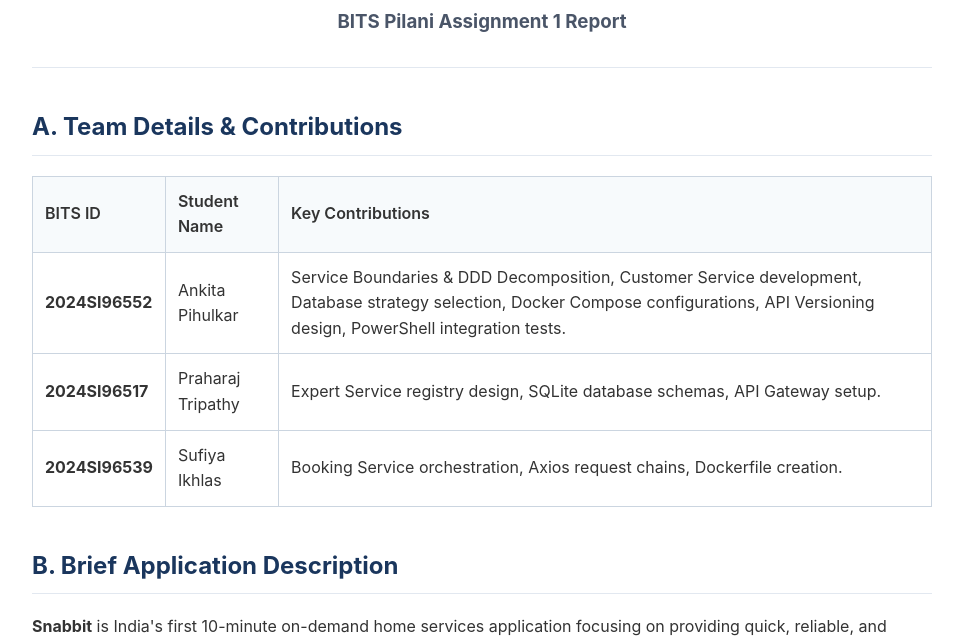
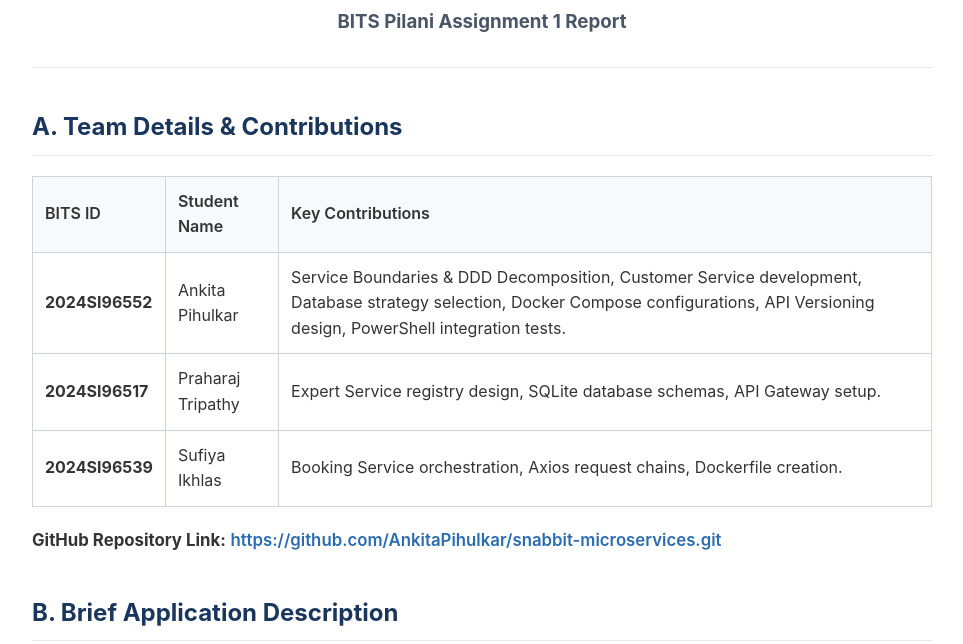
Before and after one commit to AnkitaPihulkar/snabbit-microservices, a plain HTML site: page Assignment_1_Report.html in a window 1280 px wide. Shown: the part 111-755 px from the top of the page, without its empty margins (158-1121 px from the left). Drawn offline with Linux system fonts and the light colour scheme.

Commit message:
Add GitHub repository link to report documentation

```diff
--- a/Assignment_1_Report.html
+++ b/Assignment_1_Report.html
@@ -142,6 +142,8 @@
       </tr>
     </tbody>
   </table>
+
+  <p style="margin-top: 15px; font-size: 1.05em;"><strong>GitHub Repository Link:</strong> <a href="https://github.com/AnkitaPihulkar/snabbit-microservices.git" target="_blank" style="color: #2b6cb0; text-decoration: none; font-weight: 600;">https://github.com/AnkitaPihulkar/snabbit-microservices.git</a></p>
 
   <h2>B. Brief Application Description</h2>
   <p>
```
Also changed, not shown: README.md.
